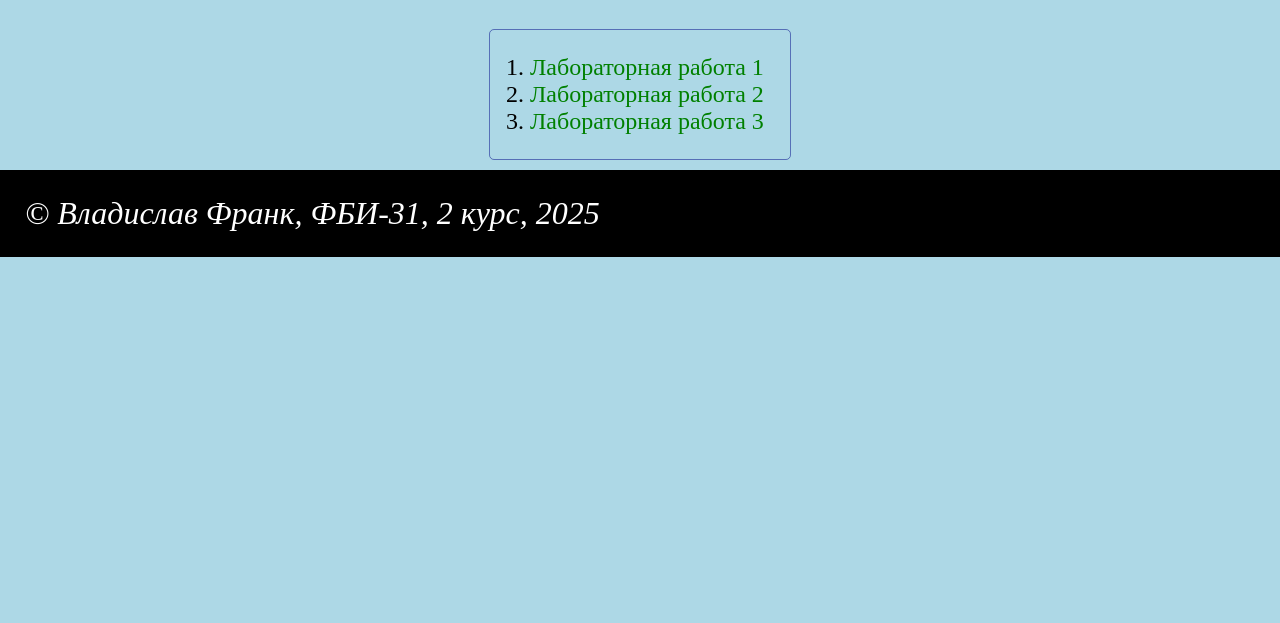
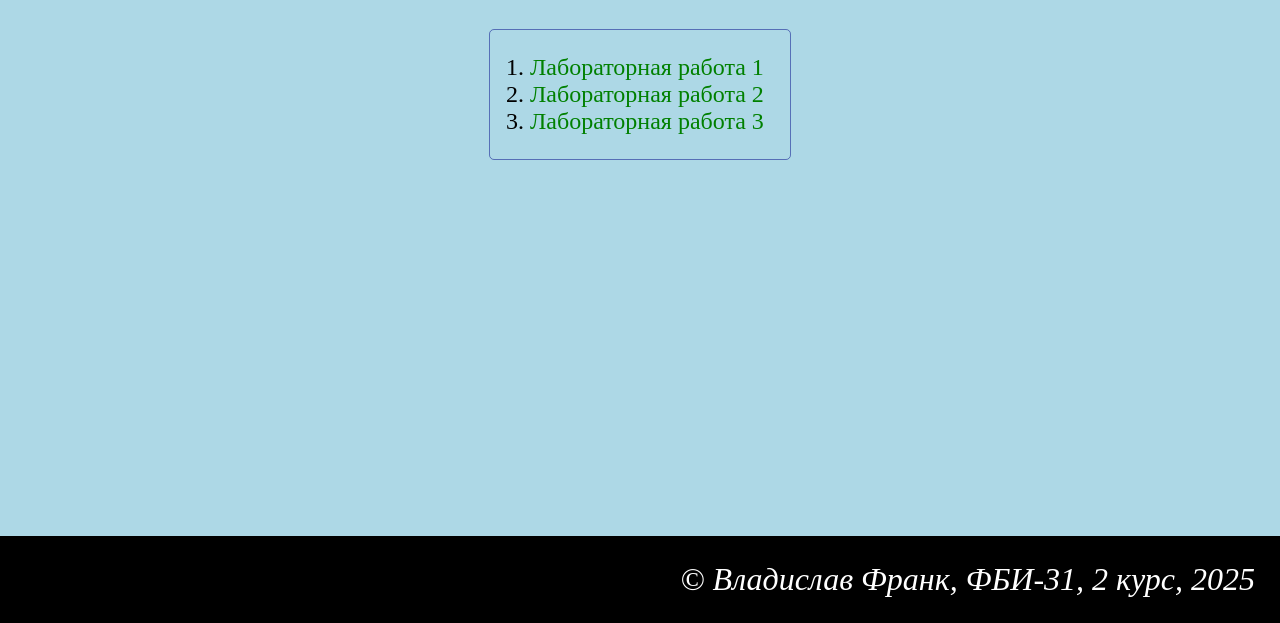
Before and after one commit to vladfrank/lab_web, a plain HTML site: page index.html in a window 1280 px wide. Shown: the part 177-800 px from the top of the page. Drawn offline with Linux system fonts and the light colour scheme.

Commit message:
Фиксированное позиционирование

```diff
--- a/main.css
+++ b/main.css
@@ -9,7 +9,7 @@ main {
     background-color: lightblue;
     color: black;
     font-style: Arial;
-    margin: 0px;
+    margin: 10px 20px 87px;
     font-size: 18pt;
 }
 
@@ -17,9 +17,14 @@ footer {
     background-color: black;
     color: white;
     font-style: italic;
+    text-align: right;
     margin: 0px;
     padding: 25px;
     font-size: 24pt;
+    position: fixed;
+    bottom: 0;
+    right: 0;
+    left: 0;
 }
 
 header {
```
